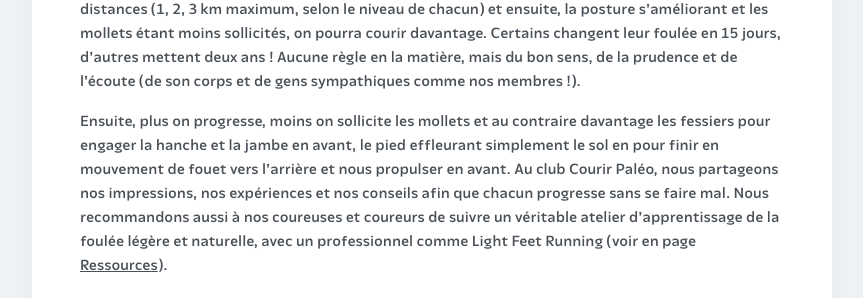
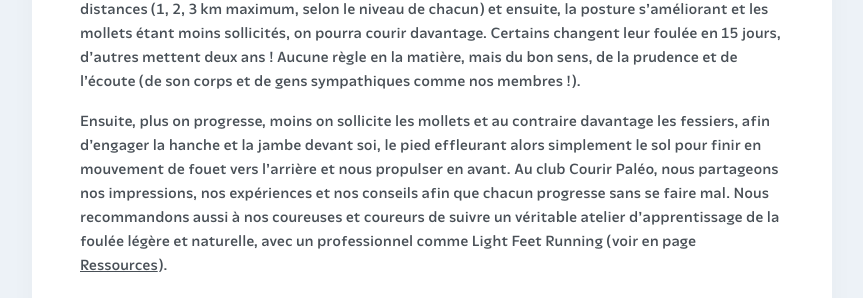
Before and after one commit to courirpaleo/courirpaleo.github.io, a Jekyll site: the page built from _pages-secondary/foulee-naturelle.md, in a window 1280 px wide and 900 px high, scrolled down 1907 px. Shown: the part 150-448 px from the top of the window, without its empty margins (208-1071 px from the left). Built offline with Jekyll 4.4.1, drawn with Linux system fonts in a browser that asks for light colours; some web fonts are replaced.

Commit message:
Update foulee-naturelle.md

```diff
--- a/_pages-secondary/foulee-naturelle.md
+++ b/_pages-secondary/foulee-naturelle.md
@@ -21,7 +21,7 @@ Quand on court, c'est différent&nbsp;: on vole un très bref instant et donc, f
 ### Une affaire de sensations
 D'un coureur à l'autre et selon le terrain, la pose du pied au sol se fera sur le tiers avant environ ou la partie médiane du pied. Au début du réapprentissage de la course naturelle, l'erreur consiste à se tenir trop sur la pointe des pieds par peur de taper le talon. Cette position sollicite trop les mollets&nbsp;; c'est pour cela qu'il ne faut surtout pas courir longtemps quand on entame sa transition vers une foulée minimaliste et naturelle. Il faut y aller progressivement, en commençant pas de très courtes distances (1, 2, 3&nbsp;km maximum, selon le niveau de chacun) et ensuite, la posture s'améliorant et les mollets étant moins sollicités, on pourra courir davantage. Certains changent leur foulée en 15 jours, d'autres mettent deux ans&nbsp;! Aucune règle en la matière, mais du bon sens, de la prudence et de l'écoute (de son corps et de gens sympathiques comme nos membres&nbsp;!).
 
-Ensuite, plus on progresse, moins on sollicite les mollets et au contraire davantage les fessiers pour engager la hanche et la jambe en avant, le pied effleurant simplement le sol en pour finir en mouvement de fouet vers l'arrière et nous propulser en avant.
+Ensuite, plus on progresse, moins on sollicite les mollets et au contraire davantage les fessiers, afin d'engager la hanche et la jambe devant soi, le pied effleurant alors simplement le sol pour finir en mouvement de fouet vers l'arrière et nous propulser en avant.
 Au club Courir Paléo, nous partageons nos impressions, nos expériences et nos conseils afin que chacun progresse sans se faire mal. Nous recommandons aussi à nos coureuses et coureurs de suivre un véritable atelier d'apprentissage de la foulée légère et naturelle, avec un professionnel comme Light Feet Running (voir en page <a href="/ressources">Ressources</a>).
 
 ![Courir Paleo](/assets/images/CourirPaleo_atelier_Bois-de-Vincennes_2017_foulees_1200px.jpg)
```
